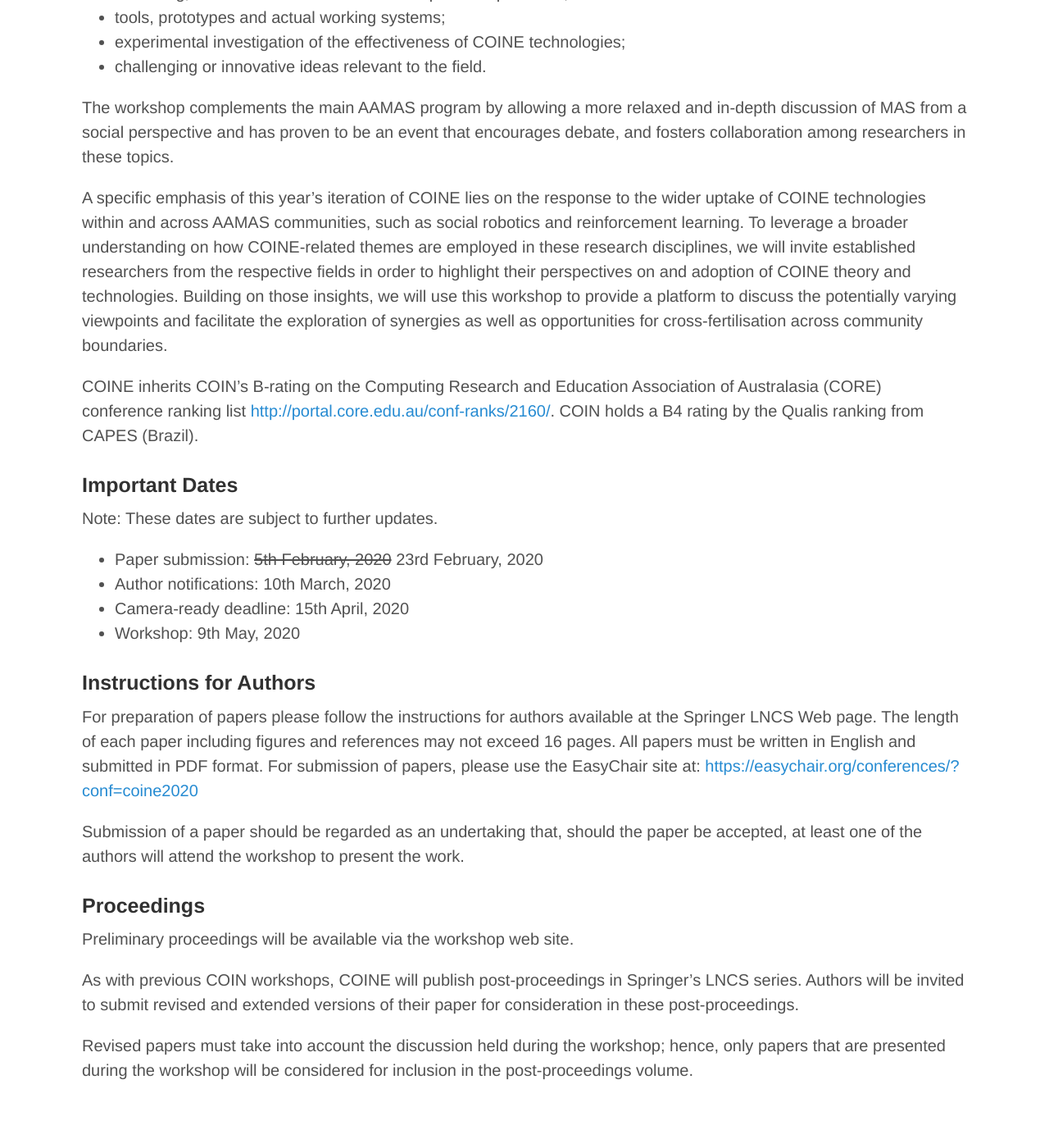
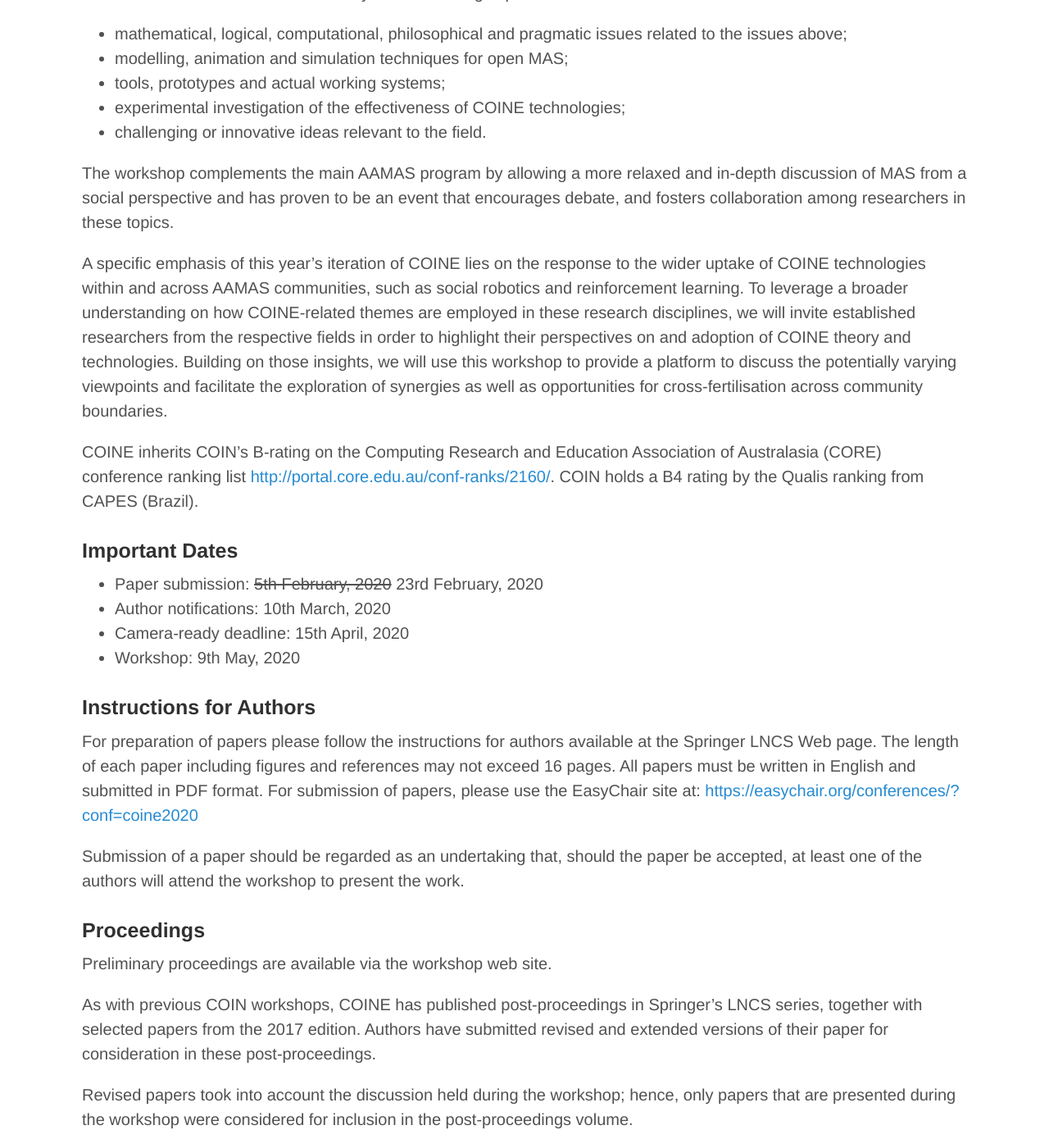
Before and after one commit to coin-workshop/coine-2020-new-zealand, a Jekyll site: the page built from call_for_papers.md, in a window 1280 px wide and 1400 px high, scrolled down 1137 px. Shown: the whole window at 82% size. Built offline with Jekyll 4.4.1, drawn with Linux system fonts in a browser that asks for light colours; before the commit the page ends 2477 px from its top, so only the background shows below that; some of the changed text lies outside the part shown.

Commit message:
Add proceedings reference, remove/edit irrelevant information from website.

```diff
--- a/_layouts/default.html
+++ b/_layouts/default.html
@@ -44,6 +44,10 @@
    </h3>
 </header>
 
+<div id=".container">
+  <b>Update: The workshop proceedings of COIN 2017 and COINE 2020 have been published as a combined Springer LNCS volume, and available in <a href="https://doi.org/10.1007/978-3-030-72376-7">SpringerLink</href>.</b>
+</div>
+
 <div id="content">
   {{ content }}
 </div>
--- a/call_for_papers.md
+++ b/call_for_papers.md
@@ -36,8 +36,6 @@ COINE inherits COIN's B-rating on the Computing Research and Education Associati
 
 ### Important Dates
 
-Note: These dates are subject to further updates.
-
 - Paper submission: ~~5th February, 2020~~ 23rd February, 2020
 - Author notifications: 10th March, 2020
 - Camera-ready deadline: 15th April, 2020
@@ -58,8 +56,8 @@ Submission of a paper should be regarded as an undertaking that, should the pape
 
 ### Proceedings
 
-Preliminary proceedings will be available via the workshop web site.
+Preliminary proceedings are available via the workshop web site.
 
-As with previous COIN workshops, COINE will publish post-proceedings in Springer's LNCS series. Authors will be invited to submit revised and extended versions of their paper for consideration in these post-proceedings.
+As with previous COIN workshops, COINE has published post-proceedings in Springer's LNCS series, together with selected papers from the 2017 edition. Authors have submitted revised and extended versions of their paper for consideration in these post-proceedings.
 
-Revised papers must take into account the discussion held during the workshop; hence, only papers that are presented during the workshop will be considered for inclusion in the post-proceedings volume.
+Revised papers took into account the discussion held during the workshop; hence, only papers that are presented during the workshop were considered for inclusion in the post-proceedings volume.
```
Also changed, not shown: technical_programme.md (+1 -5 lines).
